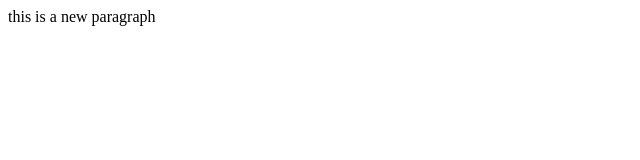
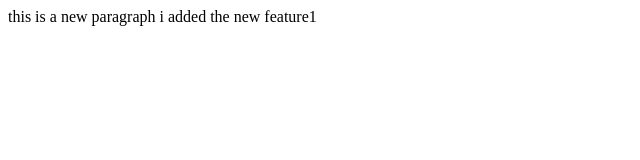
Before and after one commit to ruchigupta6044-boop/LocalRepo, a plain HTML site: page index.html in a window 1280 px wide. Shown: the whole page, without its empty margins (0-640 px from the left). Drawn offline with Linux system fonts and the light colour scheme.

Commit message:
add new feature

```diff
--- a/index.html
+++ b/index.html
@@ -1 +1,3 @@
-<p>this is a new paragraph</p>
+<p>this is a new paragraph
+    i added the new feature1
+</p>
```
